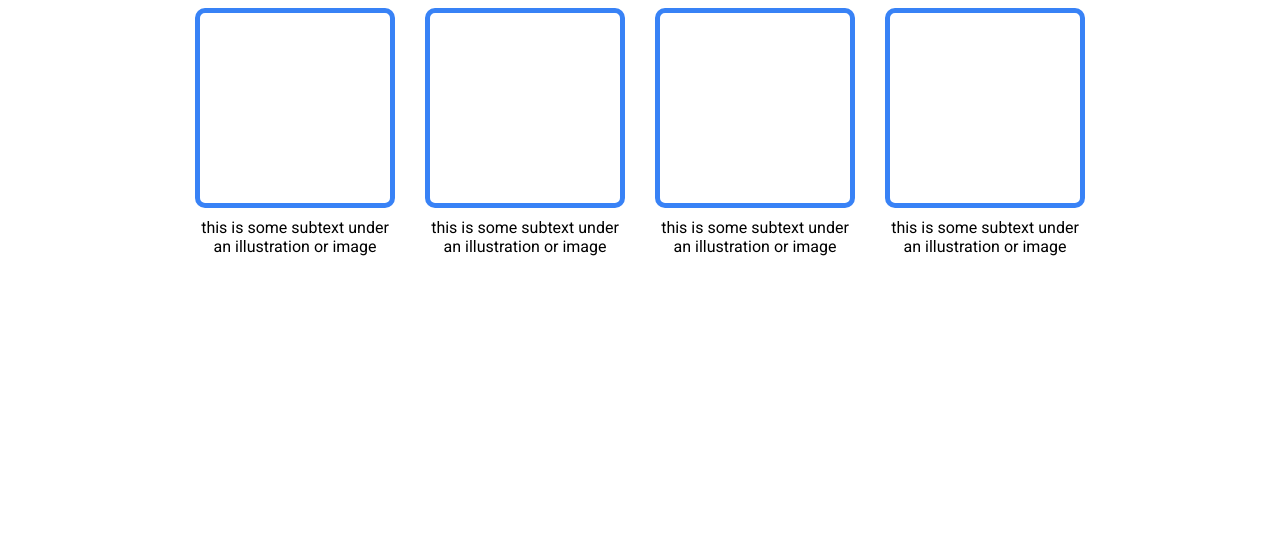
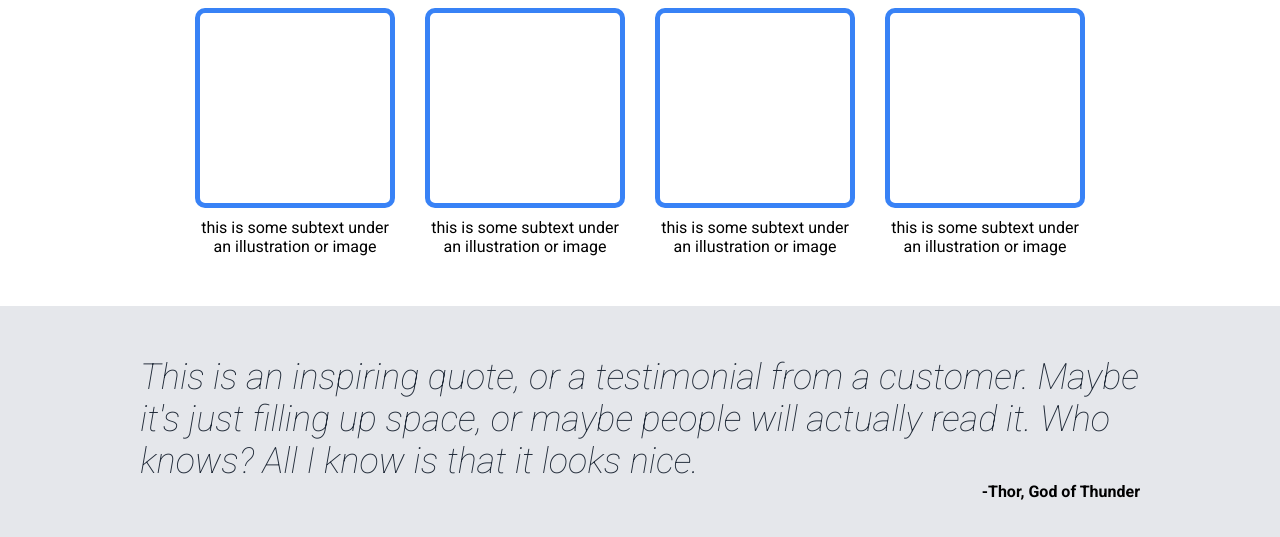
Before and after one commit to MichaelCavell/Landing-Page, a plain HTML site: page index.html in a window 1280 px wide. Shown: the part 531-1068 px from the top of the page. Before the commit the page ends 837 px from the top, so only its background shows below. Drawn offline with Linux system fonts and the light colour scheme.

Commit message:
Finish and style quote section

```diff
--- a/index.html
+++ b/index.html
@@ -60,5 +60,17 @@
             </div>
         </section>
     </section>
+    <section class="quote-section">
+        <div class="container">
+            <h3>
+                This is an inspiring quote, or a testimonial from a customer.
+                Maybe it's just filling up space, or maybe people will actually
+                read it. Who knows? All I know is that it looks nice.
+            </h3>
+            <h4>
+                -Thor, God of Thunder
+            </h4>
+        </div>
+    </section>
 </body>
 </html>
--- a/styles.css
+++ b/styles.css
@@ -126,3 +126,26 @@ ul {
     text-align: center;
     margin-bottom: 50px;
 }
+
+.quote-section .container {
+    display: flex;
+    flex-direction: column;
+    justify-content: center;
+    background-color: #e5e7eb;
+    padding: 50px;
+}
+
+.quote-section {
+    background-color: #e5e7eb;
+}
+
+.quote-section h3 {
+    font-size: 36px;
+    font-weight: lighter;
+    font-style: italic;
+    color: #1f2937;
+}
+
+.quote-section .container h4 {
+    text-align: right;
+}
```
